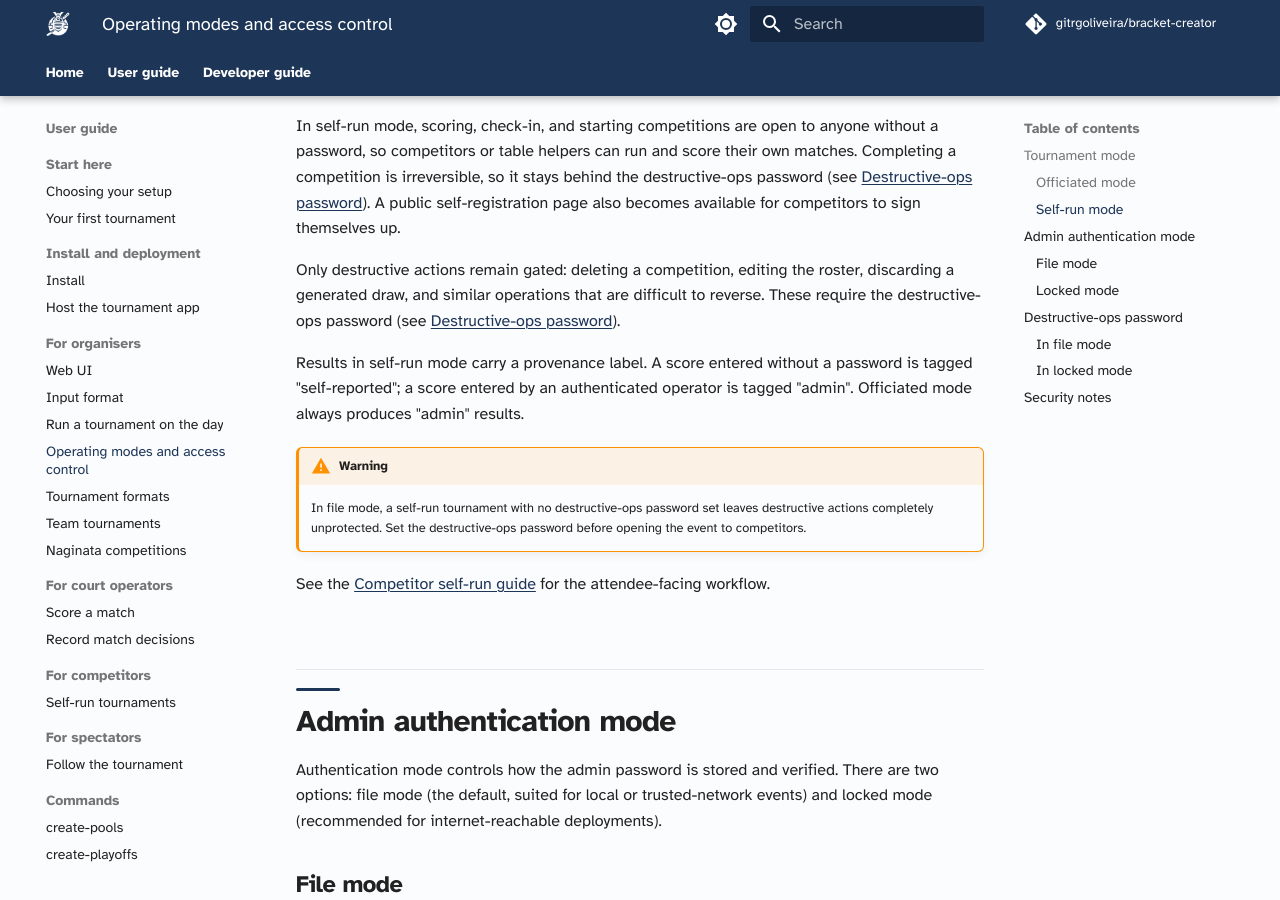
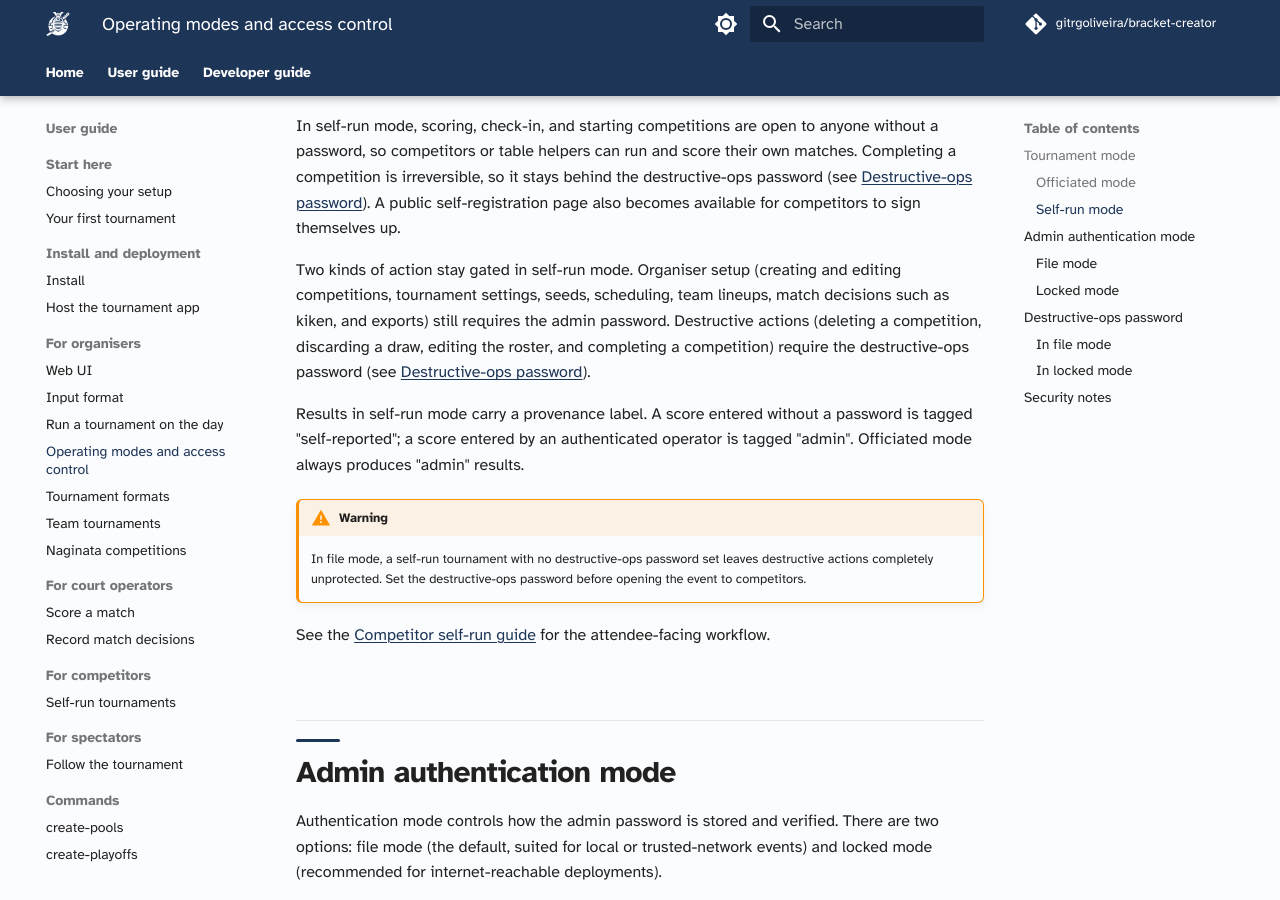
Before and after one commit to gitrgoliveira/bracket-creator, an MkDocs documentation site: the page built from docs/user-guide/organisers/operating-modes.md, in a window 1280 px wide and 900 px high, scrolled down 736 px. Built offline with MkDocs 1.6.1 and Material for MkDocs 9.7.7, drawn with Linux system fonts in a browser that asks for light colours; comment, search, counter and statistics services are not loaded; some of the changed text lies outside the part shown.

Commit message:
docs: fix tri-review round-4 findings (accuracy + checker hardening)
- team-tournaments: a team daihyosen only fires for a CONSEQUENTIAL tie
  (one that decides advancement/seeding); a tie below the cut shares its
  rank with no bout. Aligns with the engine and the canonical decisions page.
- operating-modes: in self-run mode, organiser setup (creating/editing
  competitions, seeds, scheduling, lineups, match decisions, exports) stays
  behind the admin password, not only destructive actions. Correct the
  "only destructive actions remain gated" overstatement; use "admin password"
  consistently.
- following: drop the last standalone "live" (image alt text).
- check_links.py: collect img/source srcset URLs, and flag a root-absolute
  link that lacks the site base path (would 404 in production) instead of
  silently resolving it on disk. Both verified to catch bad input.

Co-Authored-By: Claude Opus 4.8 <noreply@anthropic.com>

````diff
--- a/docs/user-guide/organisers/operating-modes.md
+++ b/docs/user-guide/organisers/operating-modes.md
@@ -14,7 +14,7 @@ Officiated mode is the default. Every action (scoring, check-in, starting and co
 
 In self-run mode, scoring, check-in, and starting competitions are open to anyone without a password, so competitors or table helpers can run and score their own matches. Completing a competition is irreversible, so it stays behind the destructive-ops password (see [Destructive-ops password](#destructive-ops-password)). A public self-registration page also becomes available for competitors to sign themselves up.
 
-Only destructive actions remain gated: deleting a competition, editing the roster, discarding a generated draw, and similar operations that are difficult to reverse. These require the destructive-ops password (see [Destructive-ops password](#destructive-ops-password)).
+Two kinds of action stay gated in self-run mode. Organiser setup (creating and editing competitions, tournament settings, seeds, scheduling, team lineups, match decisions such as kiken, and exports) still requires the admin password. Destructive actions (deleting a competition, discarding a draw, editing the roster, and completing a competition) require the destructive-ops password (see [Destructive-ops password](#destructive-ops-password)).
 
 Results in self-run mode carry a provenance label. A score entered without a password is tagged "self-reported"; a score entered by an authenticated operator is tagged "admin". Officiated mode always produces "admin" results.
 
@@ -96,7 +96,7 @@ TOURNAMENT_PASSWORD_HASH='$2a$10$...main...' \
   bracket-creator mobile-app --lock-password -f ./tournament-data
 ```
 
-In locked mode the destructive-ops gate is always active. If `TOURNAMENT_ADMIN_PASSWORD_HASH` is unset or malformed, the gated actions are refused regardless of the main password supplied. A malformed hash does not prevent the server from starting, but no destructive action can be completed until a valid hash is provided.
+In locked mode the destructive-ops gate is always active. If `TOURNAMENT_ADMIN_PASSWORD_HASH` is unset or malformed, the gated actions are refused regardless of the admin password supplied. A malformed hash does not prevent the server from starting, but no destructive action can be completed until a valid hash is provided.
 
 ## Security notes
 
````
Also changed, not shown: docs/check_links.py (+14 -0 lines), docs/user-guide/organisers/team-tournaments.md (+1 -1 lines), docs/user-guide/spectators/following.md (+1 -1 lines).
